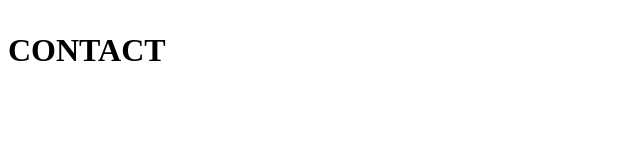
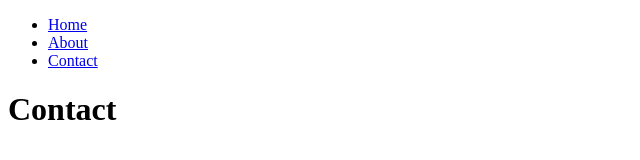
Before and after one commit to mastachiii/top-informationalSite, a website: page views/contact.html in a window 1280 px wide. Shown: the whole page, without its empty margins (0-640 px from the left). Drawn offline with Linux system fonts and the light colour scheme.

Commit message:
finished site

```diff
--- a/views/contact.html
+++ b/views/contact.html
@@ -1,13 +1,18 @@
 <!DOCTYPE html>
 <html lang="en">
-<head>
-    <meta charset="UTF-8">
-    <meta name="viewport" content="width=device-width, initial-scale=1.0">
-    <title>Document</title>
-</head>
-<body>
-    <h1>
-        <p>CONTACT</p>
-    </h1>
-</body>
+    <head>
+        <meta charset="UTF-8" />
+        <meta name="viewport" content="width=device-width, initial-scale=1.0" />
+        <title>Document</title>
+    </head>
+    <body>
+        <nav>
+            <ul>
+                <li><a href="/">Home</a></li>
+                <li><a href="about">About</a></li>
+                <li><a href="contact-me">Contact</a></li>
+            </ul>
+        </nav>
+        <h1>Contact</h1>
+    </body>
 </html>
```
Also changed, not shown: app.js (+7 -2 lines), views/404.html (+7 -0 lines), views/about.html (+7 -0 lines), views/index.html (+9 -1 lines), 1 other file.
